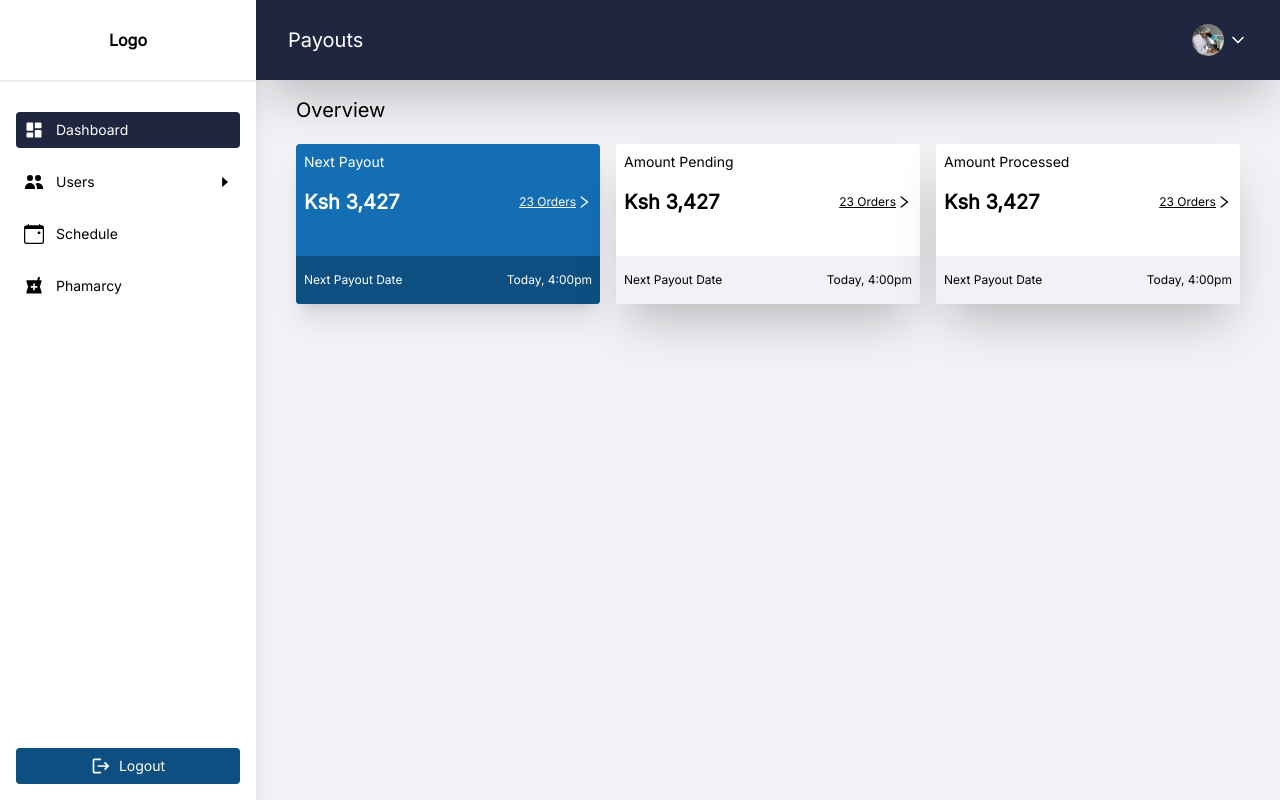
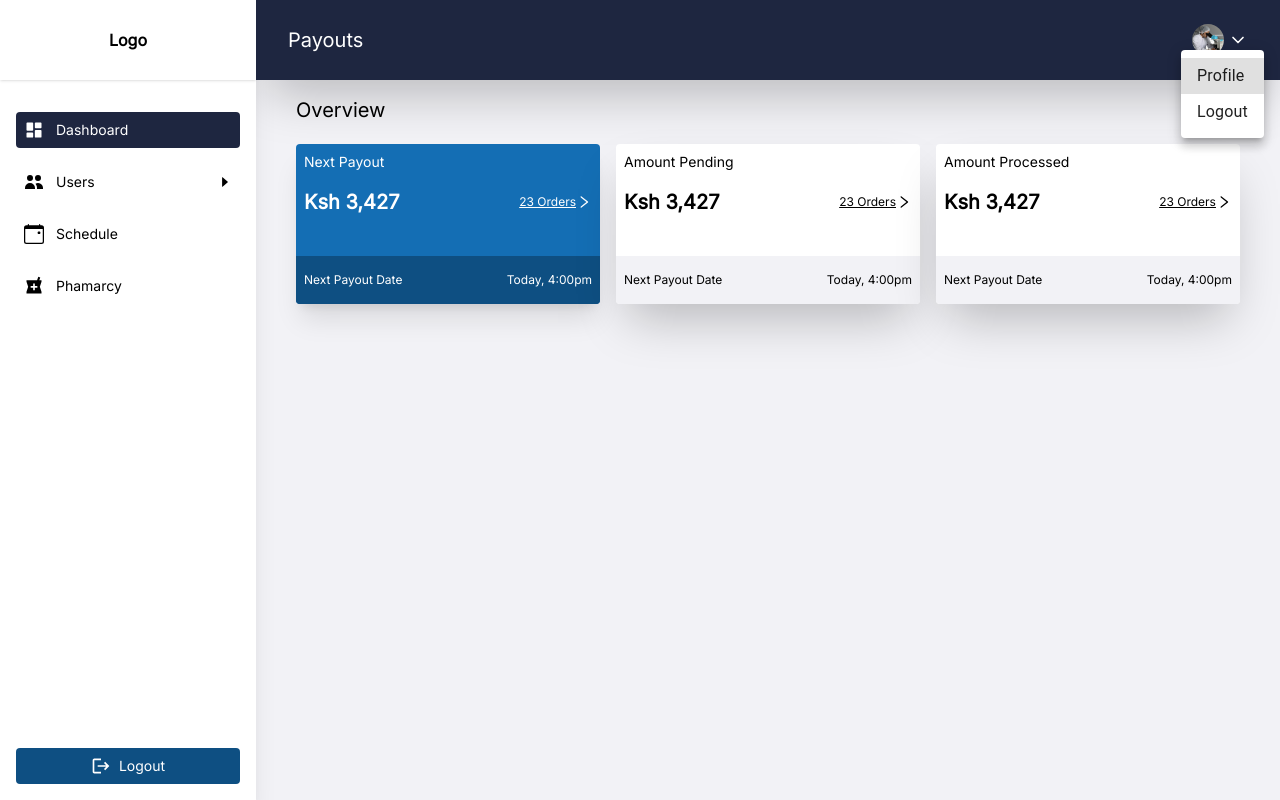
Before and after one commit to Marcos8060/dashboard-template, a Next.js app: page /dashboard in a window 1280 px wide. Both pictures are taken after a click on the icon 1238 px from the left and 40 px from the top of the page. Built offline with nearby package versions, Linux system fonts and the light colour scheme.

Commit message:
added account icon

```diff
--- a/src/components/layout/header.js
+++ b/src/components/layout/header.js
@@ -1,16 +1,58 @@
-import React from 'react'
-import { FiChevronDown } from 'react-icons/fi'
+import React from "react";
+import { FiChevronDown } from "react-icons/fi";
+import Menu from "@mui/material/Menu";
+import MenuItem from "@mui/material/MenuItem";
+import Popover from "@mui/material/Popover";
 
 const Header = () => {
+  const [anchorEl, setAnchorEl] = React.useState(null);
+
+  const handleClick = (event) => {
+    setAnchorEl(event.currentTarget);
+  };
+
+  const handleClose = () => {
+    setAnchorEl(null);
+  };
+
+  const open = Boolean(anchorEl);
+
   return (
-    <section className='bg-primary shadow-2xl text-white py-4 px-8 h-[10vh] flex items-center justify-between'>
-      <h1 className='text-xl'>Payouts</h1>
-      <div className='flex items-center gap-1'>
-        <img className='h-8 w-8 rounded-full object-cover' src="/images/doc.jpg" alt="" />
-        <FiChevronDown className='text-xl cursor-pointer' />
+    <section className="bg-primary shadow-2xl text-white py-4 px-8 h-[10vh] flex items-center justify-between">
+      <h1 className="text-xl">Payouts</h1>
+      <div className="flex items-center gap-1">
+        <img
+          className="h-8 w-8 rounded-full object-cover"
+          src="/images/doc.jpg"
+          alt=""
+        />
+        <FiChevronDown
+          onClick={handleClick}
+          className="text-xl cursor-pointer"
+        />
       </div>
+      <Menu
+        id="basic-menu"
+        anchorEl={anchorEl}
+        open={open}
+        onClose={handleClose}
+        anchorOrigin={{
+          vertical: "bottom",
+          horizontal: "left",
+        }}
+        transformOrigin={{
+          vertical: "top",
+          horizontal: "left",
+        }}
+        MenuListProps={{
+          "aria-labelledby": "basic-button",
+        }}
+      >
+        <MenuItem onClick={handleClose}>Profile</MenuItem>
+        <MenuItem onClick={handleClose}>Logout</MenuItem>
+      </Menu>
     </section>
-  )
-}
+  );
+};
 
-export default Header
+export default Header;
```
